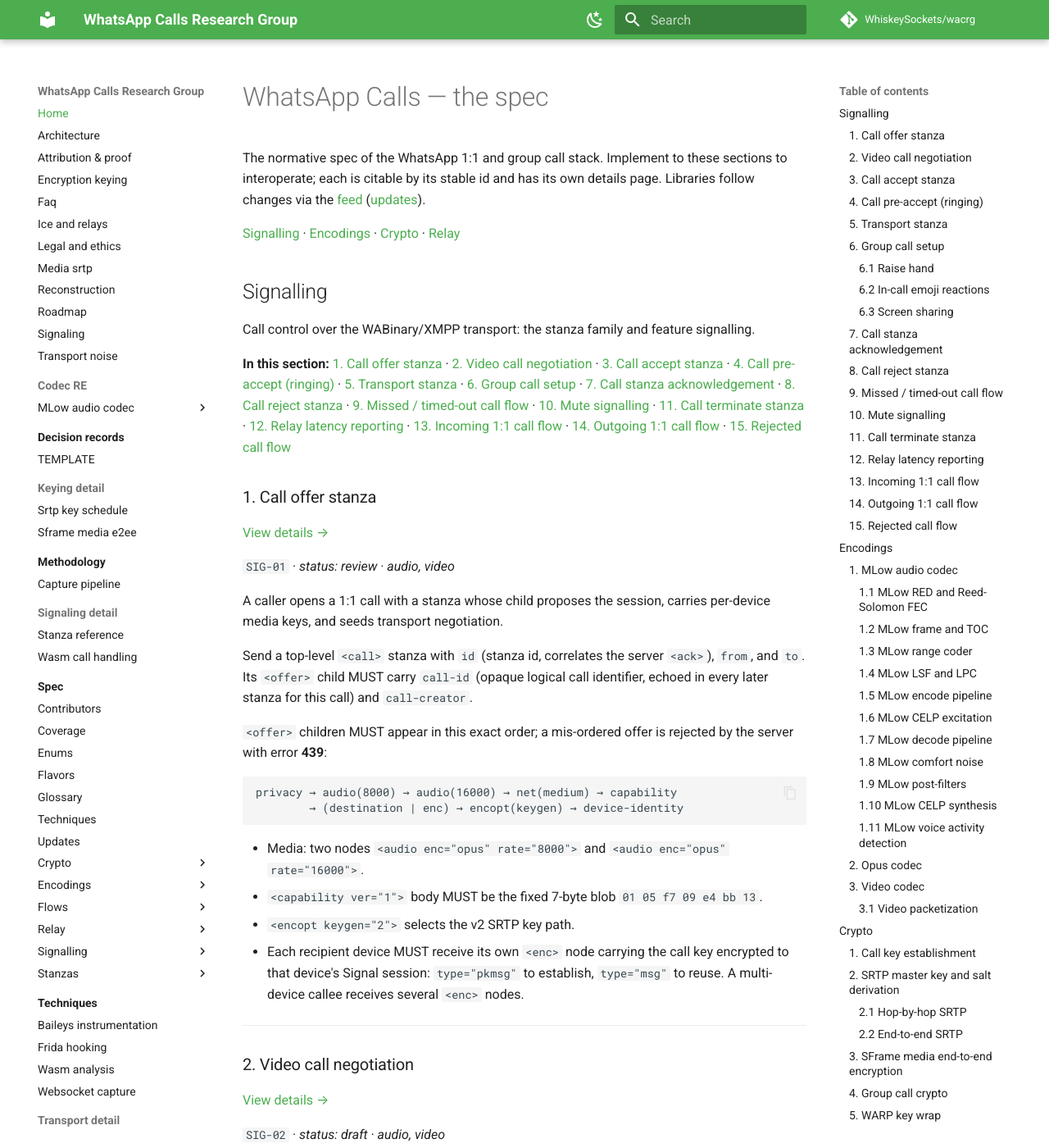
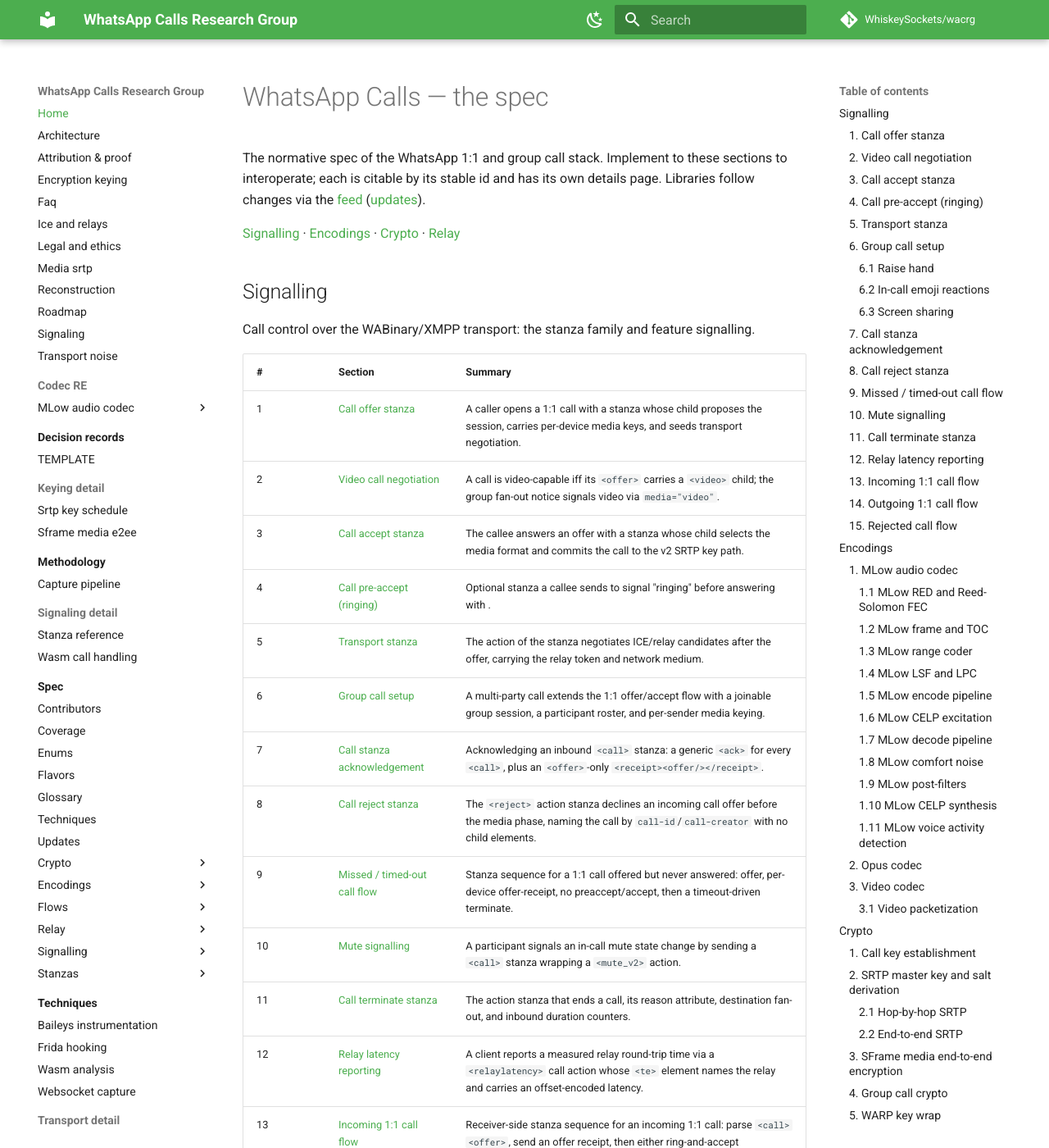
Before and after one commit to WhiskeySockets/wacrg, an MkDocs documentation site: the page built from docs/index.md, in a window 1280 px wide and 1400 px high. Shown: the whole window at 82% size. Built offline with MkDocs 1.6.1 and Material for MkDocs 9.7.7, drawn with Linux system fonts in a browser that asks for light colours; comment, search, counter and statistics services are not loaded; some of the changed text lies outside the part shown.

Commit message:
feat(spec): render each section's parts as a table with one-sentence summaries

```diff
--- a/docs/index.md
+++ b/docs/index.md
@@ -12,7 +12,23 @@ The normative spec of the WhatsApp 1:1 and group call stack. Implement to these
 
 Call control over the WABinary/XMPP transport: the <call> stanza family and feature signalling.
 
-**In this section:** [1. Call offer stanza](#call-offer) · [2. Video call negotiation](#video-call) · [3. Call accept stanza](#call-accept) · [4. Call pre-accept (ringing)](#call-preaccept) · [5. Transport stanza](#call-transport) · [6. Group call setup](#group-call) · [7. Call stanza acknowledgement](#call-ack) · [8. Call reject stanza](#call-reject) · [9. Missed / timed-out call flow](#flow-call-missed) · [10. Mute signalling](#call-mute) · [11. Call terminate stanza](#call-terminate) · [12. Relay latency reporting](#call-relaylatency) · [13. Incoming 1:1 call flow](#flow-incoming-1to1) · [14. Outgoing 1:1 call flow](#flow-outgoing-1to1) · [15. Rejected call flow](#flow-call-rejected)
+| # | Section | Summary |
+| --- | --- | --- |
+| 1 | [Call offer stanza](#call-offer) | A caller opens a 1:1 call with a <call> stanza whose <offer> child proposes the session, carries per-device media keys, and seeds transport negotiation. |
+| 2 | [Video call negotiation](#video-call) | A call is video-capable iff its `<offer>` carries a `<video>` child; the group fan-out notice signals video via `media="video"`. |
+| 3 | [Call accept stanza](#call-accept) | The callee answers an offer with a <call> stanza whose <accept> child selects the media format and commits the call to the v2 SRTP key path. |
+| 4 | [Call pre-accept (ringing)](#call-preaccept) | Optional <preaccept> stanza a callee sends to signal "ringing" before answering with <accept>. |
+| 5 | [Transport stanza](#call-transport) | The <transport> action of the <call> stanza negotiates ICE/relay candidates after the offer, carrying the relay token and network medium. |
+| 6 | [Group call setup](#group-call) | A multi-party call extends the 1:1 offer/accept flow with a joinable group session, a participant roster, and per-sender media keying. |
+| 7 | [Call stanza acknowledgement](#call-ack) | Acknowledging an inbound `<call>` stanza: a generic `<ack>` for every `<call>`, plus an `<offer>`-only `<receipt><offer/></receipt>`. |
+| 8 | [Call reject stanza](#call-reject) | The `<reject>` action stanza declines an incoming call offer before the media phase, naming the call by `call-id`/`call-creator` with no child elements. |
+| 9 | [Missed / timed-out call flow](#flow-call-missed) | Stanza sequence for a 1:1 call offered but never answered: offer, per-device offer-receipt, no preaccept/accept, then a timeout-driven terminate. |
+| 10 | [Mute signalling](#call-mute) | A participant signals an in-call mute state change by sending a `<call>` stanza wrapping a `<mute_v2>` action. |
+| 11 | [Call terminate stanza](#call-terminate) | The <terminate> action stanza that ends a call, its reason attribute, destination fan-out, and inbound duration counters. |
+| 12 | [Relay latency reporting](#call-relaylatency) | A client reports a measured relay round-trip time via a `<relaylatency>` call action whose `<te>` element names the relay and carries an offset-encoded latency. |
+| 13 | [Incoming 1:1 call flow](#flow-incoming-1to1) | Receiver-side stanza sequence for an incoming 1:1 call: parse `<call><offer>`, send an offer receipt, then either ring-and-accept (`<preaccept>` then `<accept>`) or `<reject>`, all addressed to the caller. |
+| 14 | [Outgoing 1:1 call flow](#flow-outgoing-1to1) | Caller-side stanza sequence for a 1:1 call: key delivery, offer, ack, receipts, preaccept/accept, transport, media, and terminate, with the ordering and correlation rules between them. |
+| 15 | [Rejected call flow](#flow-call-rejected) | Callee-decline flow: acknowledge the `<offer>`, then emit a single `<reject>` without entering preaccept, accept, media-keying, relay, or transport. |
 
 <a id="call-offer"></a>
 
@@ -830,7 +846,11 @@ unspecified.
 
 Media codecs and payload formats: MLow, Opus, and video.
 
-**In this section:** [1. MLow audio codec](#mlow) · [2. Opus codec](#opus) · [3. Video codec](#video)
+| # | Section | Summary |
+| --- | --- | --- |
+| 1 | [MLow audio codec](#mlow) | WhatsApp's low-bitrate split-band CELP speech codec ("SMPL") that reuses the Opus/CELT range coder for entropy coding. |
+| 2 | [Opus codec](#opus) | Standard Opus and MLow payloads share one RTP audio stream; the receiver routes each frame to a decoder by the top two bits of its first payload byte. |
+| 3 | [Video codec](#video) | Video and screen-share tracks are carried as H.264; profile/level negotiation and packetization mode are not yet specified. |
 
 <a id="mlow"></a>
 
@@ -2287,7 +2307,13 @@ implementation MUST NOT assume a fixed value until they are pinned (see open_que
 
 Keying and media protection: SRTP (hop-by-hop and end-to-end), SFrame, WARP, group-call crypto.
 
-**In this section:** [1. Call key establishment](#call-key) · [2. SRTP master key and salt derivation](#srtp-master-key) · [3. SFrame media end-to-end encryption](#sframe-media) · [4. Group call crypto](#group-call-crypto) · [5. WARP key wrap](#warp-crypto)
+| # | Section | Summary |
+| --- | --- | --- |
+| 1 | [Call key establishment](#call-key) | The 32-byte call key is the root secret for all per-call media keying, delivered to each recipient device inside the offer's per-device Signal-encrypted <enc> payload. |
+| 2 | [SRTP master key and salt derivation](#srtp-master-key) | Derive the per-participant SRTP master key/salt from the call key, then expand the six SRTP/SRTCP session keys. |
+| 3 | [SFrame media end-to-end encryption](#sframe-media) | Per-frame end-to-end AEAD sealing of media payloads, applied above SRTP so the relay only forwards ciphertext. |
+| 4 | [Group call crypto](#group-call-crypto) | A single 32-byte call key is shared with every group-call participant, and each participant derives one SFrame key per sender keyed by that sender's participant id. |
+| 5 | [WARP key wrap](#warp-crypto) | WARP adds a per-call authentication key and a truncated per-packet MESSAGE-INTEGRITY tag, carried by the audio-piggyback RTP extension word. |
 
 <a id="call-key"></a>
 
@@ -2568,7 +2594,14 @@ The piggyback word MUST be emitted as a big-endian 32-bit value
 
 The media transport and relay stack: STUN, the relay handshake, RTP/RTCP framing, and the media loop.
 
-**In this section:** [1. Transport candidates](#relay-candidates) · [2. STUN relay handshake](#stun-relay) · [3. RTCP control](#rtcp) · [4. RTP framing](#rtp-framing) · [5. SSRC allocation](#ssrc) · [6. Media loop and session](#media-loop)
+| # | Section | Summary |
+| --- | --- | --- |
+| 1 | [Transport candidates](#relay-candidates) | Parse the `<relay>` block of a call ack into relay endpoints (`<te2>` packed addresses), keying material, and indexed token tables, then select which endpoint to probe for latency versus connect media to. |
+| 2 | [STUN relay handshake](#stun-relay) | A STUN-dialect handshake binds the client to a relay candidate before WARP media frames flow. |
+| 3 | [RTCP control](#rtcp) | RTCP feedback/control packets on the call media path: a standard Sender Report (PT 200) plus two WhatsApp compact reports (PT 208, PT 209), and the rule for classifying a received packet as RTP or RTCP on a shared port. |
+| 4 | [RTP framing](#rtp-framing) | RTP framing for SRTP-protected Opus media: the 16-byte speech and 20-byte DTX/piggyback headers (ext profile 0xdebe), payload classification, and send-side sequencing. |
+| 5 | [SSRC allocation](#ssrc) | RTP SSRCs are deterministically derived per participant and stream slot via HKDF-SHA256 over the call id, participant LID, and slot index. |
+| 6 | [Media loop and session](#media-loop) | Per-call session state machine plus the outbound (protect) and inbound (unprotect) audio frame pipelines: RTP framing, E2E-SRTP, and WARP tagging. |
 
 <a id="relay-candidates"></a>
 
```
Also changed, not shown: 1 other file.
